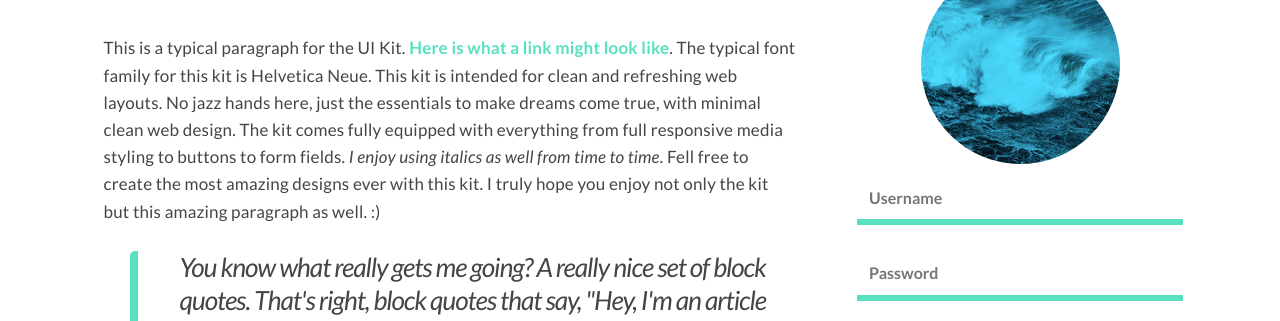
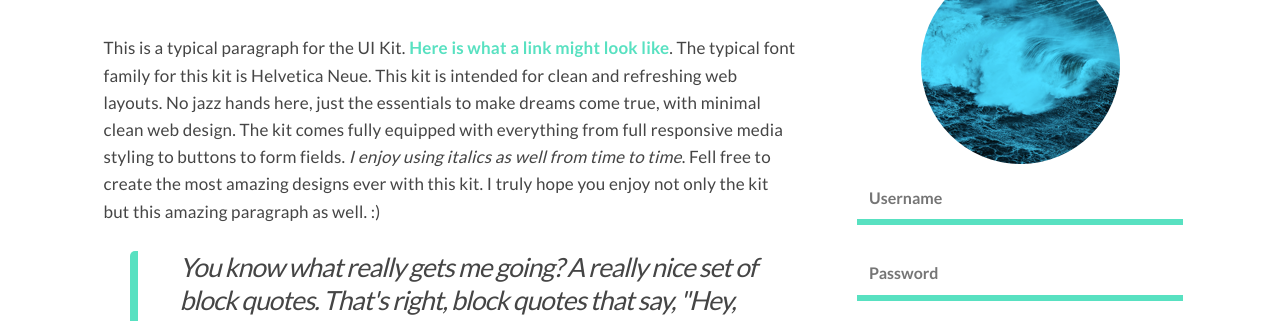
Before and after one commit to felipepcovatti/td-web-style-guide, a plain HTML site: page index.html in a window 1280 px wide. Shown: the part 452-773 px from the top of the page. Drawn offline with Linux system fonts and the light colour scheme.

Commit message:
remove 400i from google font link (it was not rendering)

```diff
--- a/scss/utilities/_variables.scss
+++ b/scss/utilities/_variables.scss
@@ -9,7 +9,7 @@ $pg-sides-space: 15px;
 $b-radius: 5px;
 
 // Typography
-$google-font-url: 'https://fonts.googleapis.com/css?family=Lato:300,400,400i,700,900';
+$google-font-url: 'https://fonts.googleapis.com/css?family=Lato:300,400,700,900';
 $primaryFont: 'Lato', sans-serif;
 $light: 300;
 $regular: 400;
```
Also changed, not shown: css/styles.css.
